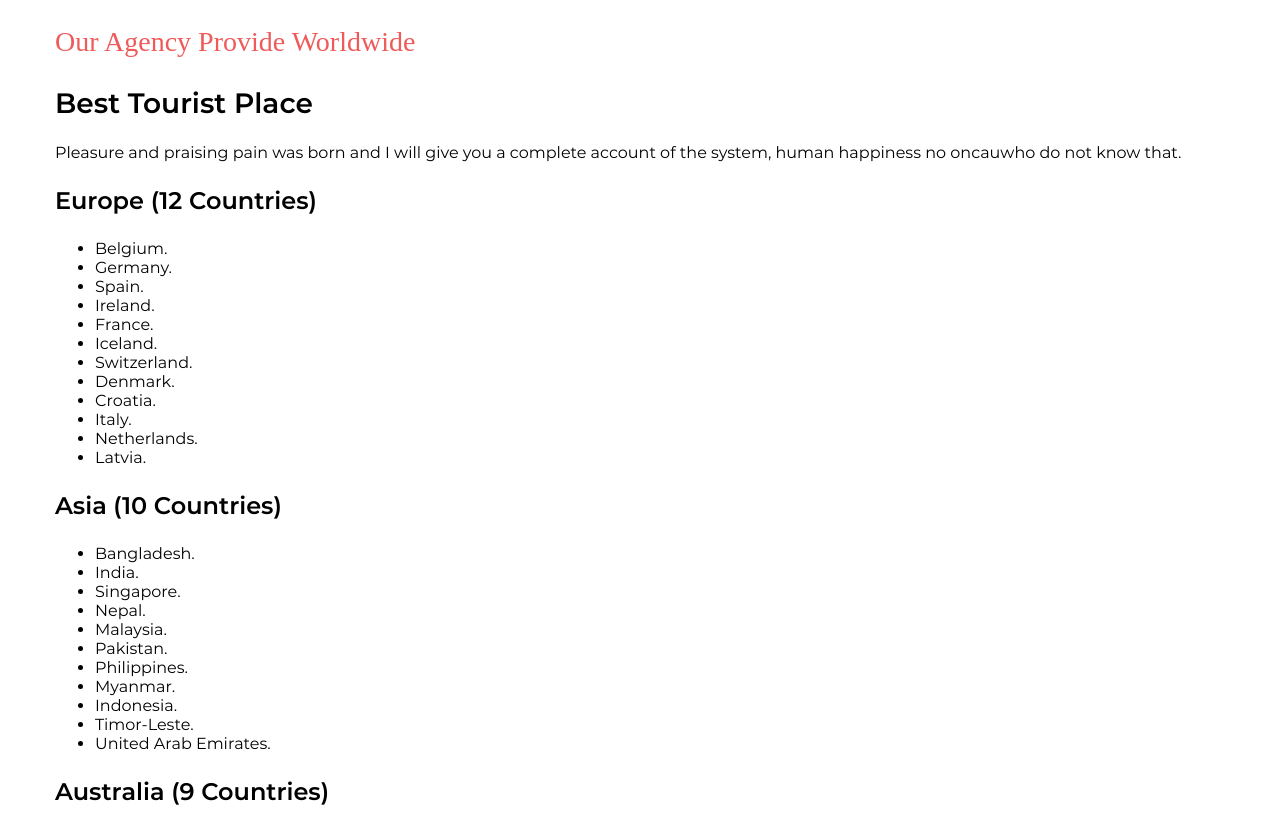
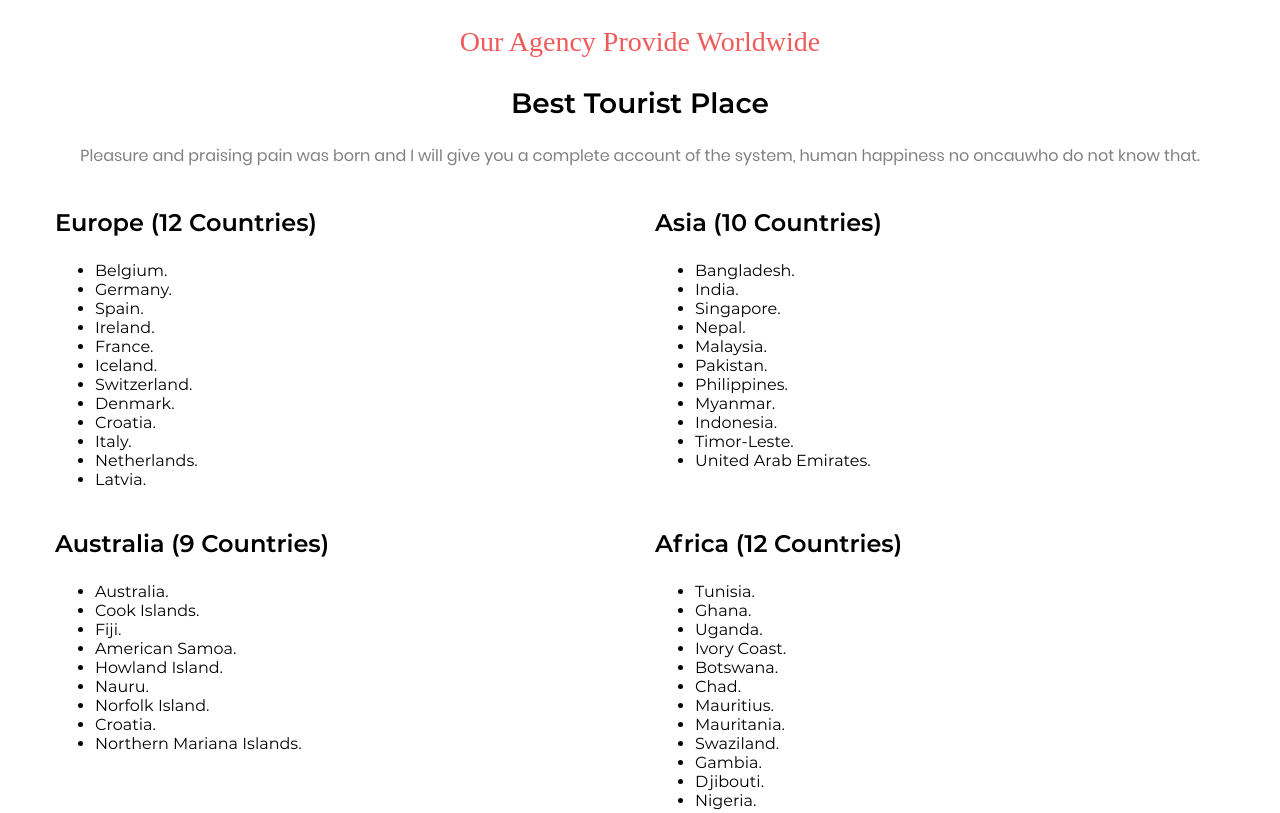
Before and after one commit to Sadchikhina/travelagency-portfolio, a website: page source/index.html in a window 1280 px wide. Shown: the part 4143-4956 px from the top of the page. Drawn offline with nearby package versions, Linux system fonts and the light colour scheme; files that its build step writes are made by us from their sources.

Commit message:
pics added

```diff
--- a/source/index.html
+++ b/source/index.html
@@ -448,9 +448,11 @@ volup tatum delenite.</p>
       </section>
       <section class="section best-countries">
         <div class="section__inner">
-          <p class="best-countries__details page-title page-title__segoe page-title__segoe--red">Our Agency Provide Worldwide</p>
-          <h2 class="best-countries__title page-title page-title--main">Best Tourist Place</h2>
-          <p class="best-countries__description">Pleasure and praising pain was born and I will give you a complete account of the system, human happiness no oncauwho do not know that.</p>
+          <div class="best-countries__header">
+            <p class="best-countries__details page-title page-title__segoe page-title__segoe--red">Our Agency Provide Worldwide</p>
+            <h2 class="best-countries__title page-title page-title--main">Best Tourist Place</h2>
+            <p class="best-countries__description">Pleasure and praising pain was born and I will give you a complete account of the system, human happiness no oncauwho do not know that.</p>
+          </div>
           <div class="best-countries__wrapper">
             <div class="best-countries__item">
               <h3 class="best-countries__title page-title page-title__add">Europe (12 Countries)</h3>
--- /dev/null
+++ b/source/less/blocks/best-countries.less
@@ -0,0 +1,18 @@
+.best-countries__header {
+  text-align: center;
+}
+
+.best-countries__description {
+  font-family: "Poppins";
+  color: @grey;
+}
+
+.best-countries__wrapper {
+  display: flex;
+  justify-content: space-between;
+  flex-wrap: wrap;
+}
+
+.best-countries__item {
+  width: ~"calc(50% - 15px)";
+}
--- a/source/less/style.less
+++ b/source/less/style.less
@@ -11,6 +11,7 @@
 @import "globals/visually-hidden";
 
 @import "blocks/advantages";
+@import "blocks/best-countries";
 @import "blocks/best-trips";
 @import "blocks/booking";
 @import "blocks/care";
```
Also changed, not shown: 6 other files.
